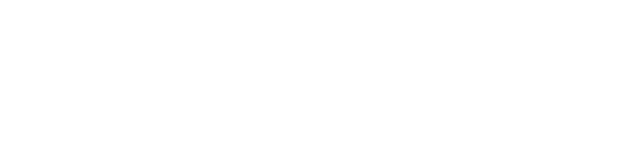
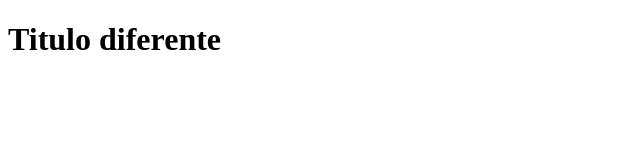
Before and after one commit to ZoeHAB/test, a plain HTML site: page index.html in a window 1280 px wide. Shown: the whole page, without its empty margins (0-640 px from the left). Drawn offline with Linux system fonts and the light colour scheme.

Commit message:
conflicto

```diff
--- a/index.html
+++ b/index.html
@@ -7,6 +7,6 @@
   <title>Document</title>
 </head>
 <body>
-
+  <h1>Titulo diferente</h1>
 </body>
 </html>
```
